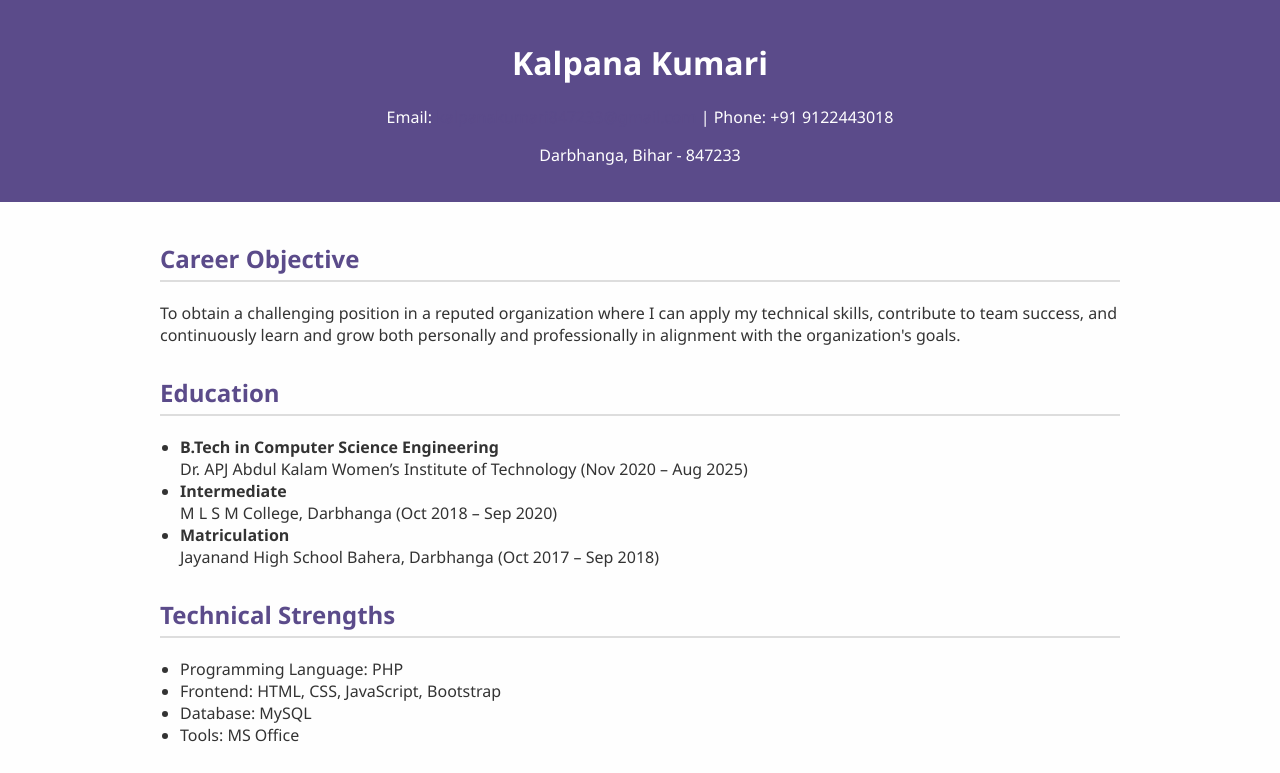
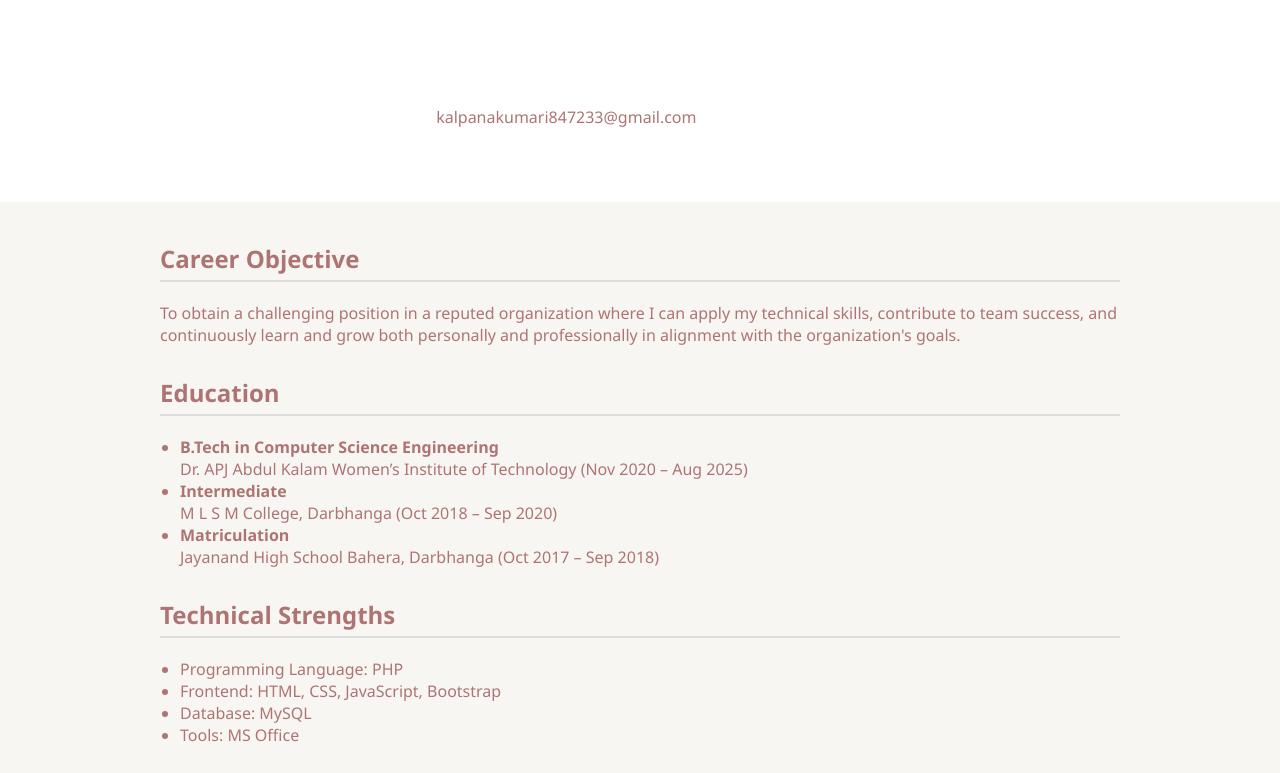
Before and after one commit to metadamen/kalpana, a plain HTML site: page index.html in a window 1280 px wide. Shown: the top 773 px of the page. Drawn offline with Linux system fonts and the light colour scheme.

Commit message:
Update index.html

```diff
--- a/index.html
+++ b/index.html
@@ -7,13 +7,13 @@
   <style>
     body {
       font-family: 'Segoe UI', sans-serif;
-      background-color: #fefefe;
-      color: #333;
+      background-color: #f8f6f2;
+      color: #ae7474;
       margin: 0;
       padding: 0;
     }
     header {
-      background-color: #5b4b8a;
+      background-color: #fff;
       color: white;
       padding: 20px;
       text-align: center;
@@ -27,7 +27,7 @@
       margin-bottom: 30px;
     }
     h2 {
-      color: #5b4b8a;
+      color: #ae7474;
       border-bottom: 2px solid #ddd;
       padding-bottom: 5px;
     }
@@ -35,7 +35,7 @@
       padding-left: 20px;
     }
     a {
-      color: #5b4b8a;
+      color: #ae7474;
       text-decoration: none;
     }
     footer {
```
